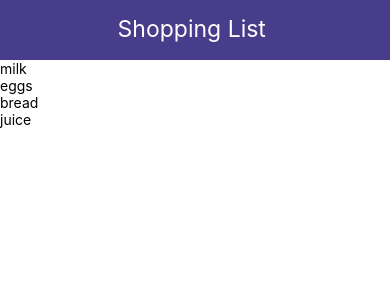
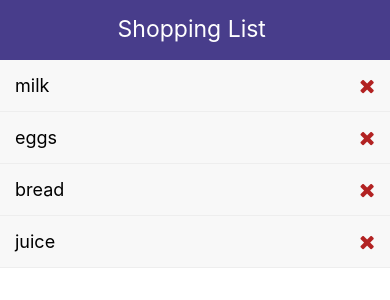
Before and after one commit to wallemang98/ShoppingList, a React Native app: screen / in a window 390 px wide. Shown: the top 300 px of the page. Built offline with nearby package versions, Linux system fonts and the light colour scheme.

Commit message:
Successfully deleted items

```diff
--- a/App.js
+++ b/App.js
@@ -16,6 +16,12 @@
         { id: uuidv4(), text: 'juice' }
     ]);
 
+    const deleteItem = (id) => {
+        setItems(prevItems => {
+            return prevItems.filter(item => item.id != id);
+        });
+    }
+
     return (
         //Most fundamental component for building UI, styled using Flexbox
         <View style={ styles.container }>
@@ -23,7 +29,7 @@
 
             <FlatList
                 data={items}
-                renderItem={({ item }) => <ListItem item={item} />}
+                renderItem={({ item }) => <ListItem item={item} deleteItem={deleteItem}/>}
             />
         </View>
     );
--- a/components/ListItem.js
+++ b/components/ListItem.js
@@ -1,11 +1,19 @@
 import React from 'react';
-import { View, Text, StyleSheet, TouchableOpacity  } from 'react-native';
+import { View, Text, StyleSheet, TouchableOpacity } from 'react-native';
 
-const ListItem = ({item}) => {
+//importing delete icon
+import Icon from 'react-native-vector-icons/dist/FontAwesome';
+
+//Icon component imported to create delete symbol
+const ListItem = ({item, deleteItem}) => {
     return (
         <TouchableOpacity style={styles.listItem}>
             <View style={styles.listItemView}>
                 <Text style={styles.listItemText}>{item.text}</Text>
+
+
+                <Icon name="remove" size={20} color="firebrick"
+                    onPress={() => deleteItem(item.id)}/>
             </View>
         </TouchableOpacity>
     );
@@ -13,8 +21,19 @@
 
 const styles = StyleSheet.create({
     listItem: {
-        fontSize: 64,
+        padding: 15,
+        backgroundColor: '#f8f8f8',
+        borderBottomWidth: 1,
+        borderColor: '#eee',
     },
+    listItemView: {
+        flexDirection: 'row',
+        justifyContent: 'space-between',
+        alignItems: 'center',
+    },
+    listItemText: {
+        fontSize: 18,
+    }
 });
 
 //exporting App
```
